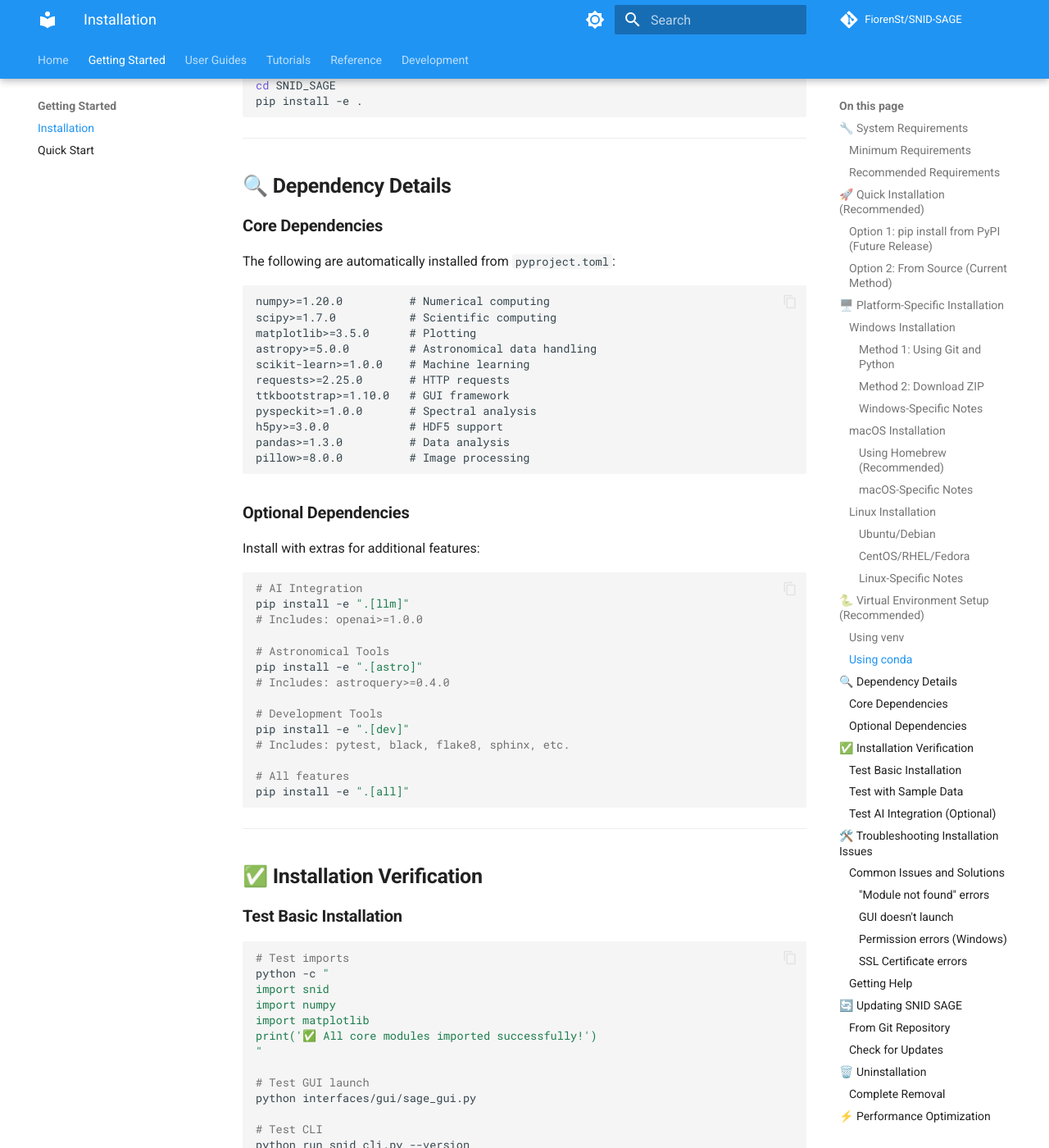
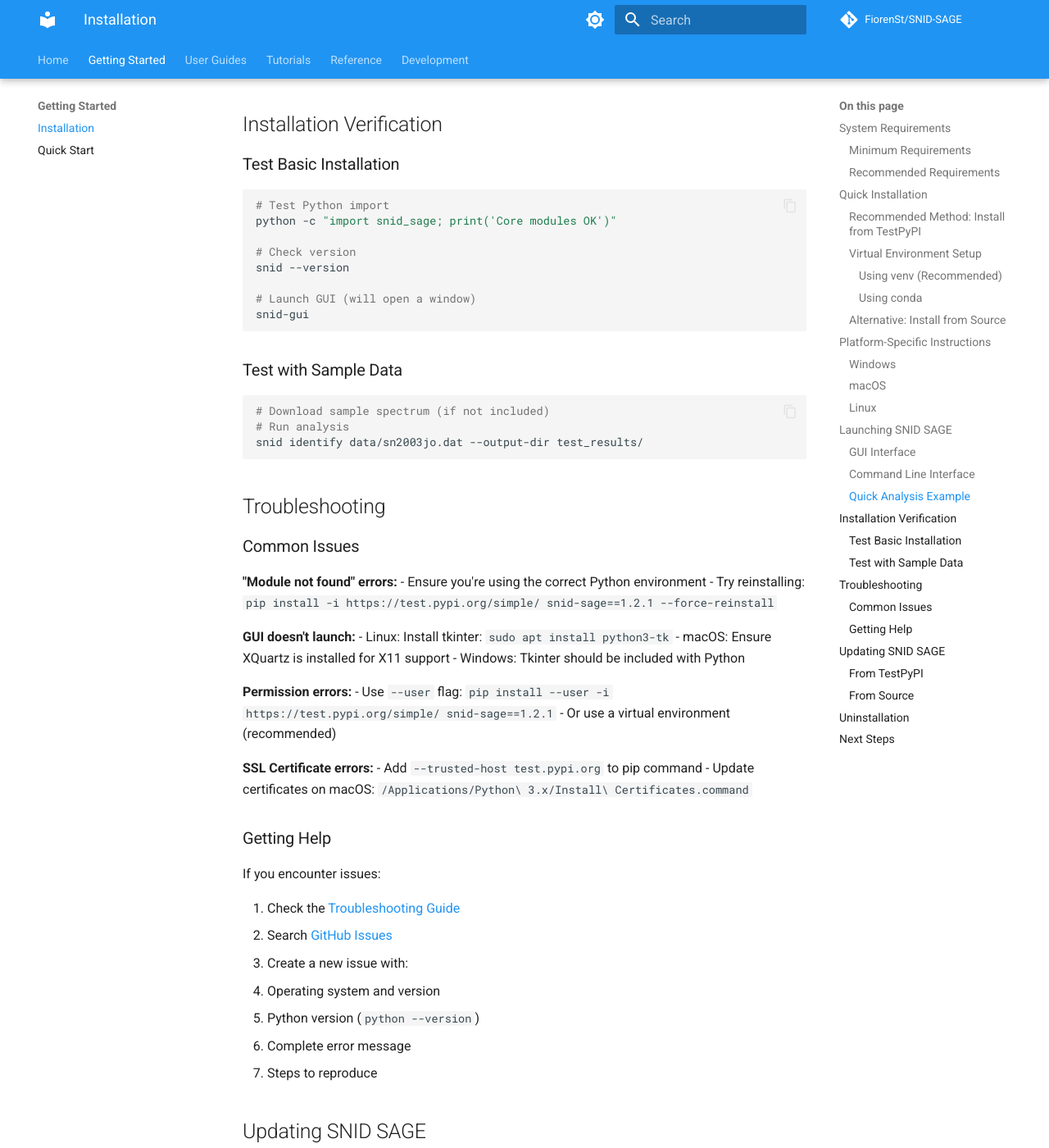
Before and after one commit to Amararyan/SNID-SAGE, an MkDocs documentation site: the page built from docs/installation/installation.md, in a window 1280 px wide and 1400 px high, scrolled down 4197 px. Shown: the whole window at 82% size. Built offline with MkDocs 1.6.1 and Material for MkDocs 9.7.7, drawn with Linux system fonts in a browser that asks for light colours; comment, search, counter and statistics services are not loaded; some of the changed text lies outside the part shown.

````diff
--- a/docs/installation/installation.md
+++ b/docs/installation/installation.md
@@ -1,372 +1,272 @@
-# 📦 Installation Guide
+# Installation Guide
 
-This guide will walk you through installing SNID SAGE on your system. Choose the installation method that best fits your needs.
+This guide provides comprehensive instructions for installing SNID SAGE on your system.
 
-## 🔧 **System Requirements**
+## System Requirements
 
-### **Minimum Requirements**
+### Minimum Requirements
 - **Python**: 3.8 or higher
-- **RAM**: 4GB (8GB recommended for large datasets)
+- **RAM**: 4GB (8GB recommended)
 - **Storage**: 2GB free space
 - **OS**: Windows 10+, macOS 10.14+, or Linux (Ubuntu 18.04+)
 
-### **Recommended Requirements**
+### Recommended Requirements
 - **Python**: 3.9 or 3.10
 - **RAM**: 16GB for optimal performance
 - **Storage**: 5GB+ for templates and results
 - **GPU**: CUDA-compatible for local LLM support (optional)
 
-## 🚀 **Quick Installation (Recommended)**
+## Quick Installation
 
-### **Option 1: pip install from PyPI (Future Release)**
+### Recommended Method: Install from TestPyPI
+
+SNID SAGE is available on TestPyPI. This is the preferred installation method:
+
 ```bash
-# This will be available in future releases
-pip install snid-sage
+pip install -i https://test.pypi.org/simple/ snid-sage==1.2.1
 ```
 
-### **Option 2: From Source (Current Method)**
+For installation with all optional features:
+
 ```bash
-# Clone the repository
-git clone https://github.com/FiorenSt/SNID-SAGE.git
-cd SNID_SAGE
-
-# Install in development mode (recommended)
-pip install -e .
-
-# Or install directly
-pip install .
-
-# For all optional features
-pip install -e ".[all]"
-
-# Verify installation
-python -c "import snid; print('SNID SAGE installed successfully!')"
+pip install -i https://test.pypi.org/simple/ snid-sage==1.2.1 --extra-index-url https://pypi.org/simple
 ```
 
----
+### Virtual Environment Setup
 
-## 🖥️ **Platform-Specific Installation**
+#### Using venv (Recommended)
 
-### **Windows Installation**
-
-#### **Method 1: Using Git and Python**
+**Windows:**
 ```powershell
-# Install Git (if not already installed)
-# Download from: https://git-scm.com/download/win
-
-# Install Python 3.8+ (if not already installed)
-# Download from: https://python.org/downloads/
-
-# Clone and install
-git clone https://github.com/FiorenSt/SNID-SAGE.git
-cd SNID_SAGE
-pip install -e .
-
-# Launch GUI
-python interfaces/gui/sage_gui.py
-```
-
-#### **Method 2: Download ZIP**
-1. Download the ZIP file from GitHub
-2. Extract to your desired location
-3. Open PowerShell in the extracted folder
-4. Run: `pip install -e .`
-
-#### **Windows-Specific Notes**
-- **PowerShell Execution Policy**: You may need to run `Set-ExecutionPolicy -ExecutionPolicy RemoteSigned -Scope CurrentUser`
-- **Path Issues**: Ensure Python and pip are in your PATH
-- **Visual Studio Build Tools**: May be required for some dependencies
-
-### **macOS Installation**
-
-#### **Using Homebrew (Recommended)**
-```bash
-# Install Homebrew (if not already installed)
-/bin/bash -c "$(curl -fsSL https://raw.githubusercontent.com/Homebrew/install/HEAD/install.sh)"
-
-# Install Python
-brew install python@3.10
-
-# Clone and install SNID SAGE
-git clone https://github.com/FiorenSt/SNID-SAGE.git
-cd SNID_SAGE
-pip3 install -e .
-
-# Launch GUI
-python3 interfaces/gui/sage_gui.py
-```
-
-#### **macOS-Specific Notes**
-- **Xcode Command Line Tools**: Required for some dependencies
-  ```bash
-  xcode-select --install
-  ```
-- **M1/M2 Macs**: All dependencies are compatible with Apple Silicon
-- **Security**: You may need to allow the app in System Preferences > Security & Privacy
-
-### **Linux Installation**
-
-#### **Ubuntu/Debian**
-```bash
-# Update package manager
-sudo apt update
-
-# Install Python and dependencies
-sudo apt install python3.10 python3-pip git
-
-# Clone and install
-git clone https://github.com/FiorenSt/SNID-SAGE.git
-cd SNID_SAGE
-pip3 install -e .
-
-# Launch GUI (requires X11 or Wayland)
-python3 interfaces/gui/sage_gui.py
-```
-
-#### **CentOS/RHEL/Fedora**
-```bash
-# Install Python and Git
-sudo dnf install python3.10 python3-pip git  # Fedora
-# sudo yum install python3 python3-pip git   # CentOS/RHEL
-
-# Clone and install
-git clone https://github.com/FiorenSt/SNID-SAGE.git
-cd SNID_SAGE
-pip3 install -e .
-```
-
-#### **Linux-Specific Notes**
-- **GUI Dependencies**: Install tkinter if not included
-  ```bash
-  sudo apt install python3-tk  # Ubuntu/Debian
-  sudo dnf install tkinter      # Fedora
-  ```
-- **Display Issues**: Ensure DISPLAY variable is set for GUI
-
----
-
-## 🐍 **Virtual Environment Setup (Recommended)**
-
-Using a virtual environment prevents dependency conflicts:
-
-### **Using venv**
-```bash
 # Create virtual environment
 python -m venv snid_env
 
-# Activate (Windows)
+# Activate environment
 snid_env\Scripts\activate
 
-# Activate (macOS/Linux)
-source snid_env/bin/activate
+# Install SNID SAGE
+pip install -i https://test.pypi.org/simple/ snid-sage==1.2.1
 
-# Install SNID SAGE
-cd SNID_SAGE
-pip install -e .
+# Verify installation
+python -c "import snid_sage; print('SNID SAGE installed successfully!')"
 
 # Deactivate when done
 deactivate
 ```
 
-### **Using conda**
+**macOS/Linux:**
 ```bash
-# Create conda environment
+# Create virtual environment
+python3 -m venv snid_env
+
+# Activate environment
+source snid_env/bin/activate
+
+# Install SNID SAGE
+pip install -i https://test.pypi.org/simple/ snid-sage==1.2.1
+
+# Verify installation
+python -c "import snid_sage; print('SNID SAGE installed successfully!')"
+
+# Deactivate when done
+deactivate
+```
+
+#### Using conda
+
+```bash
+# Create conda environment with Python 3.10
 conda create -n snid_sage python=3.10
+
+# Activate environment
 conda activate snid_sage
 
-# Install SNID SAGE
-cd SNID_SAGE
-pip install -e .
+# Install SNID SAGE from TestPyPI
+pip install -i https://test.pypi.org/simple/ snid-sage==1.2.1
+
+# Verify installation
+python -c "import snid_sage; print('SNID SAGE installed successfully!')"
+
+# Deactivate when done
+conda deactivate
 ```
 
----
+### Alternative: Install from Source
 
-## 🔍 **Dependency Details**
+If you need the latest development version or want to contribute:
 
-### **Core Dependencies**
-The following are automatically installed from `pyproject.toml`:
-```txt
-numpy>=1.20.0          # Numerical computing
-scipy>=1.7.0           # Scientific computing
-matplotlib>=3.5.0      # Plotting
-astropy>=5.0.0         # Astronomical data handling
-scikit-learn>=1.0.0    # Machine learning
-requests>=2.25.0       # HTTP requests
-ttkbootstrap>=1.10.0   # GUI framework
-pyspeckit>=1.0.0       # Spectral analysis
-h5py>=3.0.0            # HDF5 support
-pandas>=1.3.0          # Data analysis
-pillow>=8.0.0          # Image processing
-```
+```bash
+# Clone repository
+git clone https://github.com/FiorenSt/SNID-SAGE.git
+cd SNID_SAGE
 
-### **Optional Dependencies**
-Install with extras for additional features:
-```bash
-# AI Integration
-pip install -e ".[llm]"
-# Includes: openai>=1.0.0
+# Install in development mode
+pip install -e .
 
-# Astronomical Tools
-pip install -e ".[astro]"
-# Includes: astroquery>=0.4.0
-
-# Development Tools
-pip install -e ".[dev]"
-# Includes: pytest, black, flake8, sphinx, etc.
-
-# All features
+# For all optional features
 pip install -e ".[all]"
 ```
 
----
+## Platform-Specific Instructions
 
-## ✅ **Installation Verification**
+### Windows
 
-### **Test Basic Installation**
+1. **Install Python 3.8+** from [python.org](https://python.org/downloads/)
+2. **Ensure pip is in PATH** during Python installation
+3. **PowerShell Execution Policy** (if needed):
+   ```powershell
+   Set-ExecutionPolicy -ExecutionPolicy RemoteSigned -Scope CurrentUser
+   ```
+4. **Install SNID SAGE**:
+   ```powershell
+   pip install -i https://test.pypi.org/simple/ snid-sage==1.2.1
+   ```
+
+### macOS
+
+1. **Install Python** (if not present):
+   ```bash
+   # Using Homebrew
+   brew install python@3.10
+   ```
+2. **Install Xcode Command Line Tools** (if needed):
+   ```bash
+   xcode-select --install
+   ```
+3. **Install SNID SAGE**:
+   ```bash
+   pip3 install -i https://test.pypi.org/simple/ snid-sage==1.2.1
+   ```
+
+### Linux
+
+**Ubuntu/Debian:**
 ```bash
-# Test imports
-python -c "
-import snid
-import numpy
-import matplotlib
-print('✅ All core modules imported successfully!')
-"
+# Update package manager
+sudo apt update
 
-# Test GUI launch
-python interfaces/gui/sage_gui.py
+# Install Python and pip
+sudo apt install python3.10 python3-pip python3-tk
 
-# Test CLI
-python run_snid_cli.py --version
+# Install SNID SAGE
+pip3 install -i https://test.pypi.org/simple/ snid-sage==1.2.1
 ```
 
-### **Test with Sample Data**
+**Fedora/CentOS/RHEL:**
 ```bash
-# Run analysis on sample data
-python run_snid_cli.py identify data/sn2003jo.dat templates/ --output-dir test_results/
+# Install Python and pip
+sudo dnf install python3.10 python3-pip python3-tkinter  # Fedora
+# sudo yum install python3 python3-pip python3-tkinter   # CentOS/RHEL
 
-# Expected output should show classification results
+# Install SNID SAGE
+pip3 install -i https://test.pypi.org/simple/ snid-sage==1.2.1
 ```
 
-### **Test AI Integration (Optional)**
+## Launching SNID SAGE
+
+After installation, you can launch SNID SAGE using the following commands:
+
+### GUI Interface
 ```bash
-# Test AI imports
-python -c "
-from interfaces.llm.llm_integration import LLMIntegration
-print('✅ AI components available!')
-"
+snid-gui
+# or
+snid-sage
 ```
 
----
-
-## 🛠️ **Troubleshooting Installation Issues**
-
-### **Common Issues and Solutions**
-
-#### **"Module not found" errors**
+### Command Line Interface
 ```bash
-# Ensure you're in the correct directory
-cd SNID_SAGE
-
-# Reinstall in development mode
-pip install -e . --force-reinstall
-
-# Check Python path
-python -c "import sys; print(sys.path)"
+snid --help
 ```
 
-#### **GUI doesn't launch**
+### Quick Analysis Example
 ```bash
-# Test tkinter installation
-python -c "import tkinter; tkinter.Tk()"
-
-# Install tkinter (Linux)
-sudo apt install python3-tk
+# Analyze a spectrum
+snid identify spectrum.dat --templates-dir /path/to/templates
 ```
 
-#### **Permission errors (Windows)**
-```powershell
-# Run as administrator or use --user flag
-pip install -e . --user
+## Installation Verification
+
+### Test Basic Installation
+```bash
+# Test Python import
+python -c "import snid_sage; print('Core modules OK')"
+
+# Check version
+snid --version
+
+# Launch GUI (will open a window)
+snid-gui
 ```
 
-#### **SSL Certificate errors**
+### Test with Sample Data
 ```bash
-# Update certificates (macOS)
-/Applications/Python\ 3.x/Install\ Certificates.command
-
-# Use trusted hosts (temporary fix)
-pip install -e . --trusted-host pypi.org --trusted-host pypi.python.org
+# Download sample spectrum (if not included)
+# Run analysis
+snid identify data/sn2003jo.dat --output-dir test_results/
 ```
 
-### **Getting Help**
+## Troubleshooting
 
-If you encounter issues not covered here:
+### Common Issues
 
-1. **Check the [Troubleshooting Guide](../reference/troubleshooting.md)**
-2. **Search [existing issues](https://github.com/FiorenSt/SNID-SAGE/issues)**
-3. **Create a new issue** with:
-   - Your operating system and version
+**"Module not found" errors:**
+- Ensure you're using the correct Python environment
+- Try reinstalling: `pip install -i https://test.pypi.org/simple/ snid-sage==1.2.1 --force-reinstall`
+
+**GUI doesn't launch:**
+- Linux: Install tkinter: `sudo apt install python3-tk`
+- macOS: Ensure XQuartz is installed for X11 support
+- Windows: Tkinter should be included with Python
+
+**Permission errors:**
+- Use `--user` flag: `pip install --user -i https://test.pypi.org/simple/ snid-sage==1.2.1`
+- Or use a virtual environment (recommended)
+
+**SSL Certificate errors:**
+- Add `--trusted-host test.pypi.org` to pip command
+- Update certificates on macOS: `/Applications/Python\ 3.x/Install\ Certificates.command`
+
+### Getting Help
+
+If you encounter issues:
+
+1. Check the [Troubleshooting Guide](../reference/troubleshooting.md)
+2. Search [GitHub Issues](https://github.com/FiorenSt/SNID-SAGE/issues)
+3. Create a new issue with:
+   - Operating system and version
    - Python version (`python --version`)
    - Complete error message
    - Steps to reproduce
 
----
+## Updating SNID SAGE
 
-## 🔄 **Updating SNID SAGE**
+### From TestPyPI
+```bash
+pip install -i https://test.pypi.org/simple/ snid-sage --upgrade
+```
 
-### **From Git Repository**
+### From Source
 ```bash
 cd SNID_SAGE
 git pull origin main
 pip install -e . --upgrade
 ```
 
-### **Check for Updates**
-```bash
-# Check git status for updates
-git status
-git log --oneline -5
-```
+## Uninstallation
 
----
-
-## 🗑️ **Uninstallation**
-
-### **Complete Removal**
 ```bash
 # Uninstall package
 pip uninstall snid-sage
 
-# Remove the directory
-rm -rf SNID_SAGE  # macOS/Linux
-rmdir /s SNID_SAGE  # Windows
+# Remove virtual environment (if used)
+rm -rf snid_env  # Unix/macOS
+# or
+rmdir /s snid_env  # Windows
 
-# Remove virtual environment (if used)
-rm -rf snid_env  # or conda remove -n snid_sage --all
+# Remove conda environment (if used)
+conda remove -n snid_sage --all
 ```
 
----
+## Next Steps
 
-## ⚡ **Performance Optimization**
-
-### **For Large Datasets**
-- Allocate more RAM to Python processes
-- Use SSD storage for templates and data
-- Enable parallel processing in configuration
-
-### **For AI Features**
-- Install CUDA for GPU acceleration (local LLM)
-- Configure OpenRouter API key for cloud models
-- Optimize memory settings in `config.py`
-
----
-
-## 📞 **Support**
-
-- **Documentation**: [docs/](../)
-- **Issues**: [GitHub Issues](https://github.com/FiorenSt/SNID-SAGE/issues)
-- **Discussions**: [GitHub Discussions](https://github.com/FiorenSt/SNID-SAGE/discussions)
-
----
-
-**Next Steps**: After installation, check out the [Quick Start Guide](../quickstart/first-analysis.md) to perform your first analysis!
+After installation, proceed to the [Quick Start Guide](../quickstart/first-analysis.md) to perform your first supernova spectrum analysis!
````
Also changed, not shown: 1 other file.
